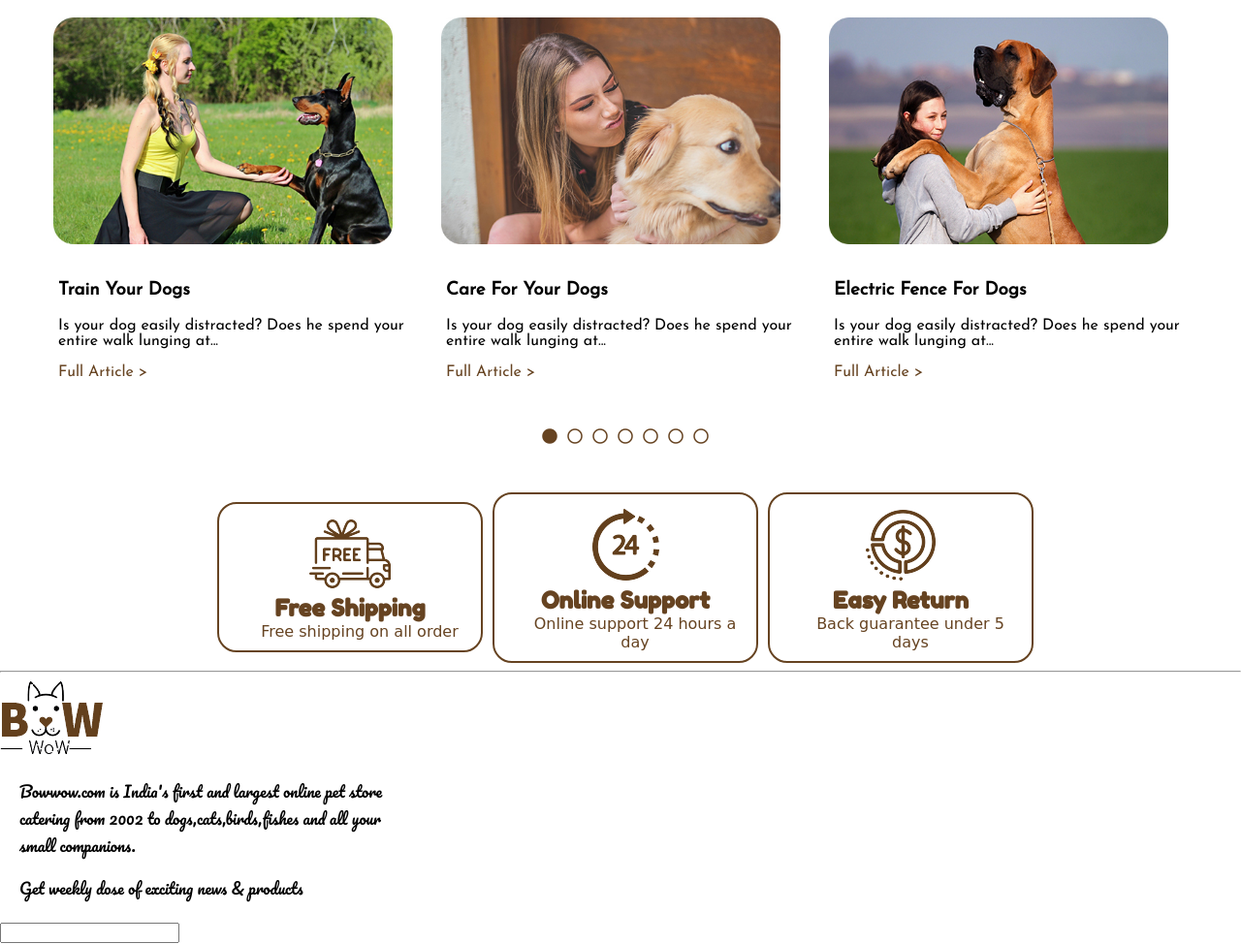
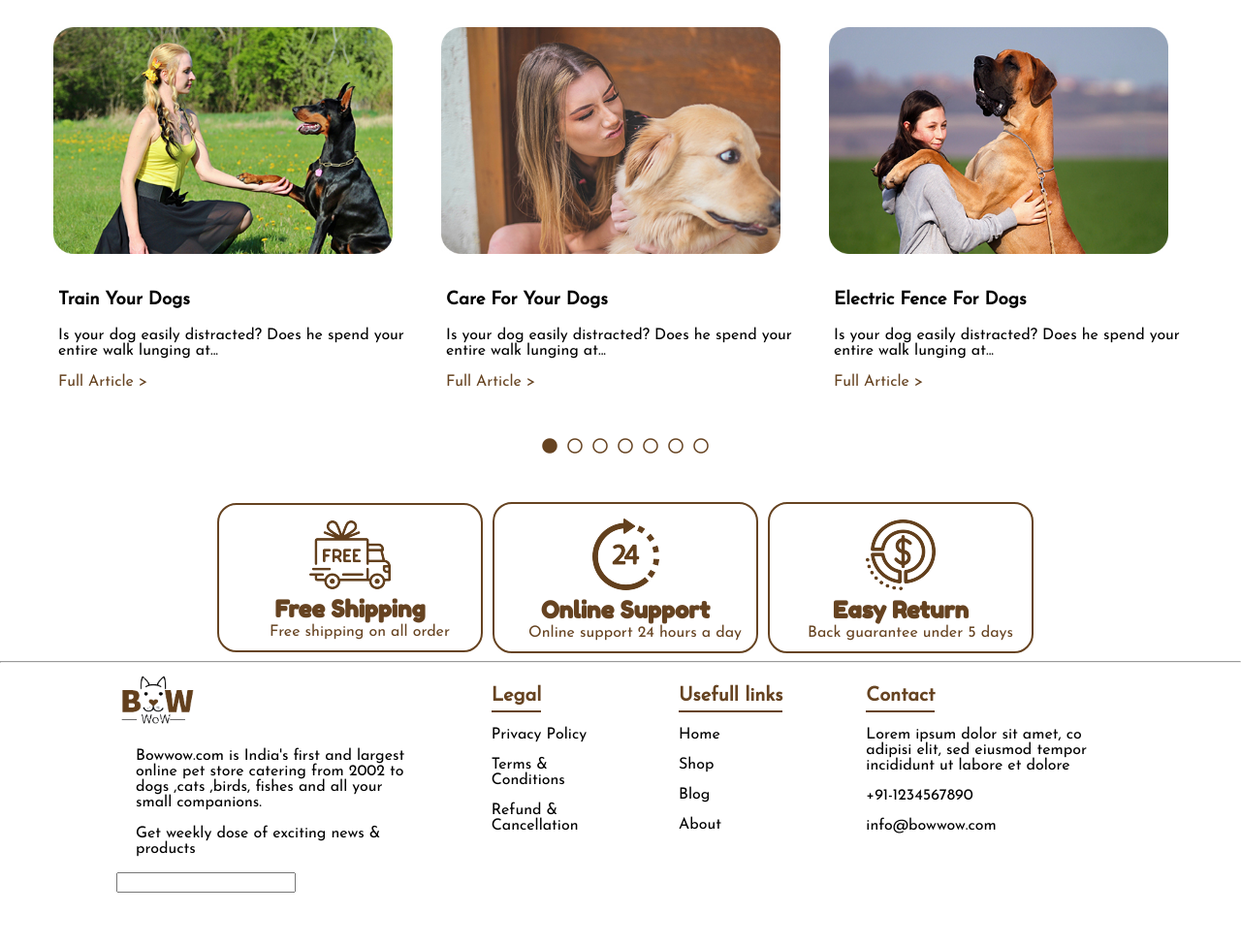
Before and after one commit to daniyalrajputt/Bowwow-Sorce, a plain HTML site: page index.html in a window 1280 px wide. Shown: the part 2669-3643 px from the top of the page at 97% size. After the commit the page ends 3590 px from the top, so only its background shows below. Drawn offline with Linux system fonts and the light colour scheme.

Commit message:
add footer

```diff
--- a/css/style.css
+++ b/css/style.css
@@ -40,8 +40,8 @@ a:hover {
 } */
 
 .icon img {
-    width: 60px;
-    height: 40px;
+    width: 75px;
+    height: 50px;
     margin: 5px;
 }
 
@@ -292,16 +292,37 @@ span {
 }
 
 .order p {
-    font-family: 'Fredoka', cursive;
+    font-family: 'Josefin Sans', sans-serif;
     text-align: center;
     color: #664321;
-    margin: 0;
+    margin: 1px;
 }
 
 .bottom-box {
     display: flex;
     flex-direction: row;
     justify-content: center;
-    align-items: center;
+    /* align-items: center; */
     flex-wrap: wrap;
+    padding: 0px 100px;
 }
+
+.bottom-item {
+    font-family: 'Josefin Sans', sans-serif;
+    padding: 0px 20px;
+}
+
+.bottom-box ul li {
+    list-style-type: none;
+    margin: 15px 0px;
+}
+
+.list-head {
+    color: #664321;
+    font-weight: bold;
+    font-size: 20px;
+    /* text-decoration: underline; */
+    border-bottom: 2px solid #664321;
+    padding-bottom: 5px;
+    width: max-content;
+}
--- a/index.html
+++ b/index.html
@@ -171,19 +171,35 @@
     <hr>
     <div class="bottom-box">
         <div class="bottom-item" style="flex:2">
-            <div><img src="images/icon.png" alt=""></div>
-            <p>Bowwow.com is India's first and largest online pet store catering from 2002 to dogs,cats,birds,fishes and all your small companions.</p>
+            <div class="icon"><img src="images/icon.png" alt=""></div>
+            <p>Bowwow.com is India's first and largest online pet store catering from 2002 to dogs ,cats ,birds, fishes and all your small companions.</p>
             <p>Get weekly dose of exciting news & products</p>
             <input type="text">
         </div>
         <div class="bottom-item" style="flex:1">
-
+            <ul>
+                <li class="list-head">Legal</li>
+                <li>Privacy Policy</li>
+                <li>Terms & Conditions</li>
+                <li>Refund & Cancellation</li>
+            </ul>
         </div>
         <div class="bottom-item" style="flex:1">
-
+            <ul>
+                <li class="list-head">Usefull links</li>
+                <li>Home</li>
+                <li>Shop</li>
+                <li>Blog</li>
+                <li>About</li>
+            </ul>
         </div>
         <div class="bottom-item" style="flex:2">
-
+            <ul>
+                <li class="list-head">Contact</li>
+                <li>Lorem ipsum dolor sit amet, co adipisi elit, sed eiusmod tempor incididunt ut labore et dolore</li>
+                <li>+91-1234567890</li>
+                <li>info@bowwow.com</li>
+            </ul>
         </div>
     </div>
 </body>
```
